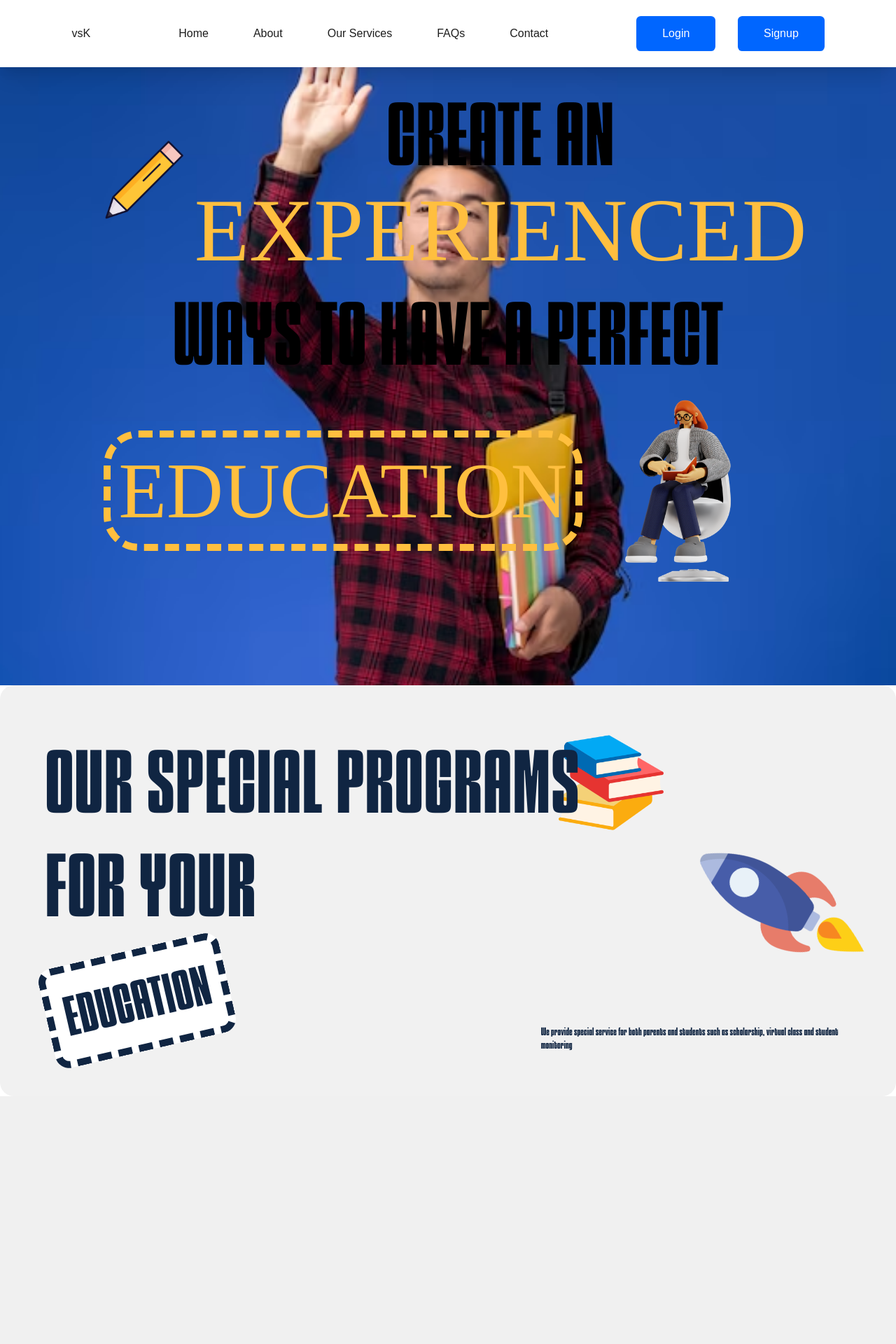
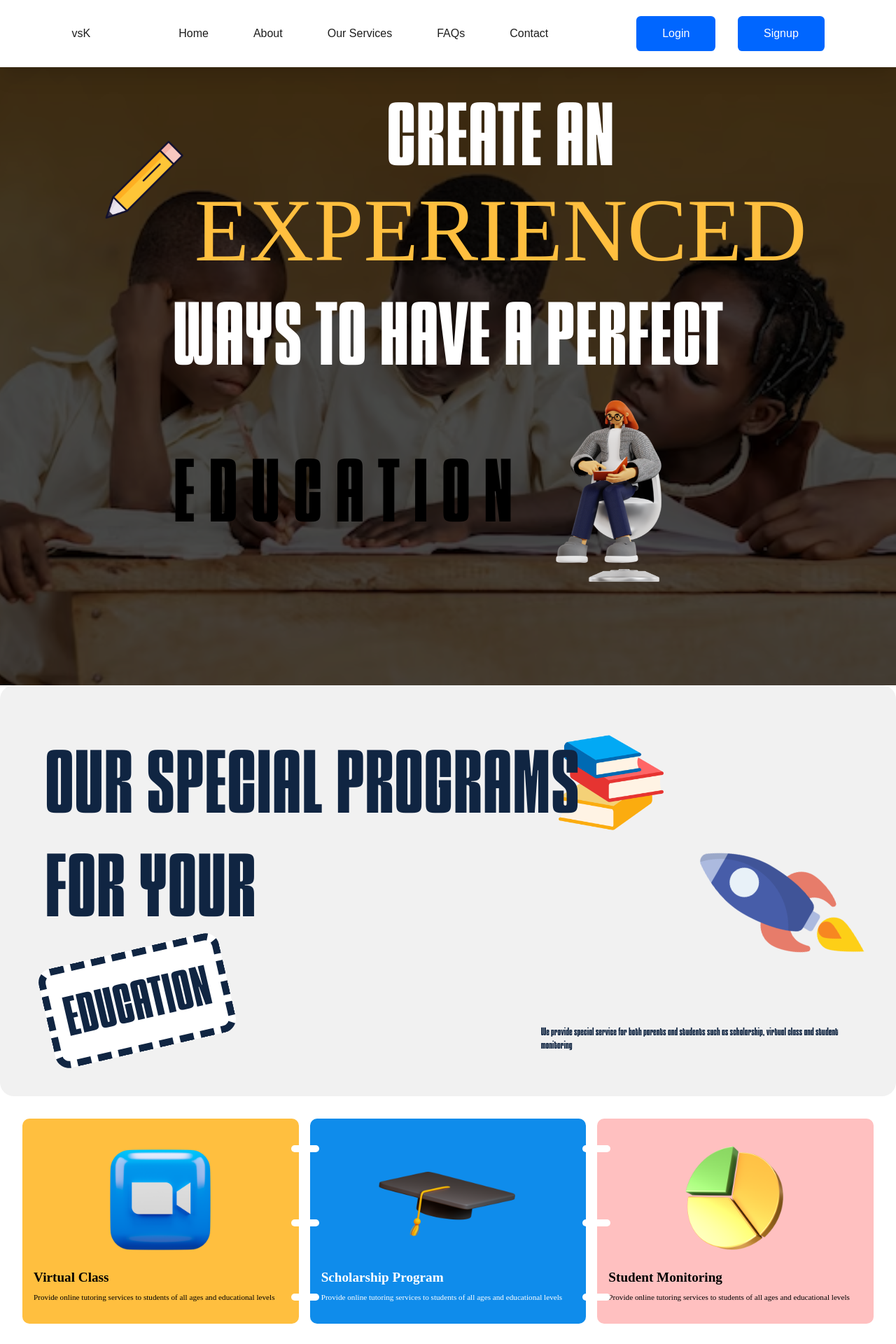
Before and after one commit to orekode/vsk_frontend, a PHP site: page /home.html in a window 1280 px wide. Shown: the top 1920 px of the page at 70% size. Before the commit the page ends 1566 px from the top, so only its background shows below. Run offline with PHP 8.4, Linux system fonts and the light colour scheme; some web fonts are replaced.

Commit message:
responsive

```diff
--- a/home.css
+++ b/home.css
@@ -16,7 +16,7 @@
 
     /*Padding variables */
     --bottom-section-padding: 8rem;
-    --bottom-section-padding-mobile: 8rem;
+    --bottom-section-padding-mobile: 5rem;
 
     /*Container width for all */
     --container-width: 84%;
@@ -116,19 +118,8 @@
     padding: var(--bottom-section-padding);
     font-size: var(--h2);
     font-family: 'churchward';
-    background: url('./try1.avif') no-repeat top center/cover;
-    background-color: rgba(255, 255, 255, 0.5);
-}
-.vsk_root .header_102::before {
-    content: '';
-    position: absolute;
-    top: 0;
-    left: 0;
-    width: 100%;
-    height: 100%;
-    background-color: rgba(255, 255, 255, 0.5);
-    backdrop-filter: blur(10px);
-    z-index: -1;
+    background: rgba(0,0,0,.7) url('./kids.avif') no-repeat top center/cover;
+    background-blend-mode: darken;
 }
 .vsk_root .header_102 .header_first_102{
     display: flex;
@@ -138,6 +129,7 @@
 .vsk_root .header_102 .header_first_102 .text h3{
     font-size: 8rem;
     line-height: 1;
+    color: white;
 }
 
 .vsk_root .header_102 .header_first_102 .icon_102 .icon_pencil_102{
@@ -164,6 +156,7 @@
 }
 .vsk_root .header_102 .header_second_102 .header_second_start_102 h1{
     font-size: 8rem;
+    color: white;
 }
 .vsk_root .header_102 .header_second_102 .header_second_end_102{
     display: flex;
@@ -171,16 +164,44 @@
     justify-content: center;
 }
 .vsk_root .header_102 .header_second_102 .header_second_end_102 .text_102{
-    font-family: 'Donut';
-    font-size: 7rem;
-    /* color: #0066FF; */
-    color: var(--color-lead);
-    padding: .7rem;
-    border: 10px dashed ;
-    border-radius: 50px;
-    /* letter-spacing: 10px; */
+    font-size: 8rem;
+    display: inline-block; /* Ensure each letter stays in line */
+    animation: revealLetters 0.5s forwards; /* Apply animation with forwards fill mode */
+    animation-delay: calc(0.1s * var(--index)); /* Delay each letter */
+}
+.vsk_root .header_102 .header_second_102 .header_second_end_102 .text_102 span{
+    display: inline-block; /* Ensure each letter stays in line */
+    animation: revealLetters 0.5s forwards; /* Apply animation with forwards fill mode */
+    opacity: 0; /* Start with letters invisible */
 }
 
+.vsk_root .header_102 .header_second_102 .header_second_end_102 .text_102 span:nth-child(1){
+    animation-delay: 0s; /* Delay first letter by 0.1s */
+}
+.vsk_root .header_102 .header_second_102 .header_second_end_102 .text_102 span:nth-child(2){
+    animation-delay: 0.1s; /* Delay second letter by 0.2s */
+}
+.vsk_root .header_102 .header_second_102 .header_second_end_102 .text_102 span:nth-child(3){
+    animation-delay: 0.2s; /* Delay third letter by 0.3s */
+}
+.vsk_root .header_102 .header_second_102 .header_second_end_102 .text_102 span:nth-child(4){
+    animation-delay: 0.3s; /* Delay fourth letter by 0.4s */
+}
+.vsk_root .header_102 .header_second_102 .header_second_end_102 .text_102 span:nth-child(5){
+    animation-delay: 0.4s; /* Delay fifth letter by 0.5s */
+}
+.vsk_root .header_102 .header_second_102 .header_second_end_102 .text_102 span:nth-child(6){
+    animation-delay: 0.5s; /* Delay sixth letter by 0.6s */
+}
+.vsk_root .header_102 .header_second_102 .header_second_end_102 .text_102 span:nth-child(7){
+    animation-delay: 0.6s; /* Delay seventh letter by 0.7s */
+}
+.vsk_root .header_102 .header_second_102 .header_second_end_102 .text_102 span:nth-child(8){
+    animation-delay: 0.7s; /* Delay eighth letter by 0.8s */
+}
+.vsk_root .header_102 .header_second_102 .header_second_end_102 .text_102 span:nth-child(9){
+    animation-delay: 0.8s; /* Delay ninth letter by 0.9s */
+}
 .vsk_root .header_102 .header_second_102 .header_second_end_102 .image_102{
     max-width: 300px; /* Ensure the image doesn't exceed its container's width */
     height: auto; /* Maintain aspect ratio */
--- a/home.html
+++ b/home.html
@@ -11,9 +11,9 @@
         <nav class="nav_102">
                 <div class="container_102 nav-container_102">
                     <div class="logo_102">
-                        <a href="" class="nav-logo">vsK</a>
+                        <a href="" class="nav-logo_102">vsK</a>
                     </div>
-                        <ul class="nav_items">
+                        <ul class="nav_items_102">
                             <li><a href="#">Home</a></li>
                             <li><a href="#">About</a></li>
                             <li><a href="#">Our Services</a></li>
@@ -25,6 +25,8 @@
                             <a href="#" class="btn_102">Login</a>
                             <a href="#" class="btn_102">Signup</a>
                     </div>
+                    <button class="menu-btn_102"><ion-icon name="menu-outline"></ion-icon></button>
+                    <button class="close-btn_102"><ion-icon name="close-outline"></ion-icon></button>
                 </div>
         </nav>
  <!--=============== End of Navbar =====================-->
@@ -48,8 +50,16 @@
                         <h1>WAYS TO HAVE A PERFECT</h1>
                     </div>
                     <div class="header_second_end_102">
-                        <div class="text_102">
-                             EDUCATION
+                        <div class="text_102" style="--index: 1">
+                            <span>E</span>
+                            <span>D</span>
+                            <span>U</span>
+                            <span>C</span>
+                            <span>A</span>
+                            <span>T</span>
+                            <span>I</span>
+                            <span>O</span>
+                            <span>N</span>
                         </div>
                         <img src="reading.png" class="image_102">
                     </div>
@@ -84,7 +94,7 @@
 </section>
 
 <!--===============Courses=====================-->
-<!-- <section class="courses_102">
+<section class="courses_102">
     <div class="course_container_102">
         <div class="courses primary">
             <img src="zoom.png" alt="">
@@ -120,10 +130,10 @@
             </div>
         </div>
     </div>
-</section> -->
+</section>
 
 <!--===============future=====================-->
-<!-- <section class="future_courses_102">
+<section class="future_courses_102">
     <div class="future_102">
         <img src="earth.png" class="earth_102">
         <div class="future_lead_102">
@@ -196,7 +206,7 @@
             <ion-icon name="logo-youtube" class="youtube_102"></ion-icon>
         </div>
     </div>
-</footer> -->
+</footer>
 
 
 
--- a/index.js
+++ b/index.js
@@ -0,0 +1,19 @@
+const menuBtn = document.querySelector('.menu-btn_102');
+const closeBtn = document.querySelector('.close-btn_102');
+const navItems = document.querySelector('.nav_items_102')
+
+//open and nav menu
+menuBtn.addEventListener('click', showMenu);
+closeBtn.addEventListener('click', closeMenu);
+
+function showMenu(){
+    navItems.style.display = 'block';
+    menuBtn.style.display= 'none';
+    closeBtn.style.display = 'inline-block'
+}
+
+function closeMenu(){
+    navItems.style.display = 'none';
+    menuBtn.style.display = 'inline-block';
+    closeBtn.style.display = 'none'
+}
```
Also changed, not shown: other parts of home.css (+145 -7 lines), kids.avif (added).
